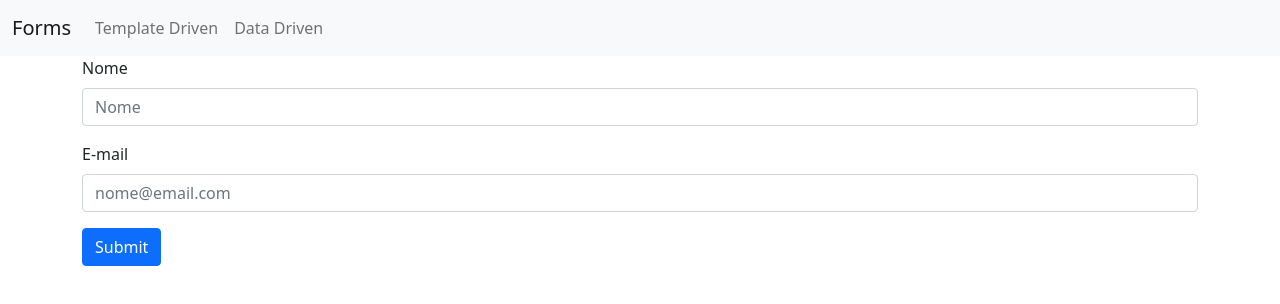
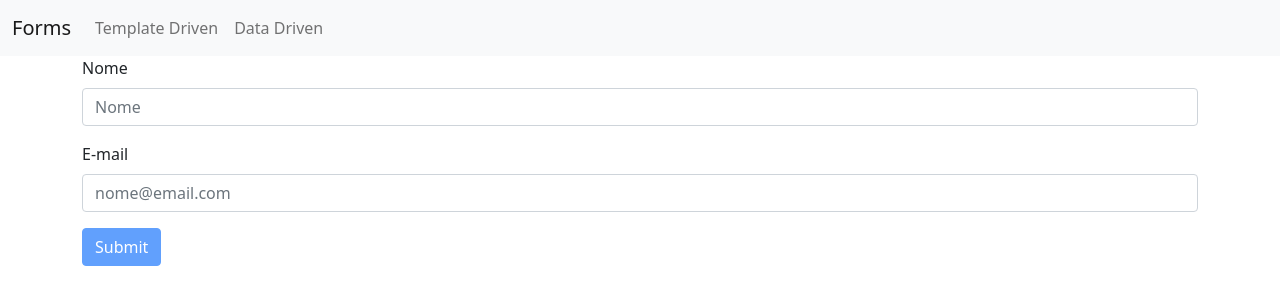
Before and after one commit to robertabononi/angular-loiane, an Angular app in the folder forms/: page /templateForm in a window 1280 px wide. Shown: the top 304 px of the page. Built offline with nearby package versions, Linux system fonts and the light colour scheme.

Commit message:
feat: let the button disabled until the form has property valid=true!

```diff
--- a/forms/src/app/template-form/template-form.component.html
+++ b/forms/src/app/template-form/template-form.component.html
@@ -18,6 +18,8 @@
     </div>
   </div>
 
-  <button type="submit" class="btn btn-primary">Submit</button>
+  <button type="submit" class="btn btn-primary" [disabled]="f.invalid">
+    Submit
+  </button>
 
 </form>
```
